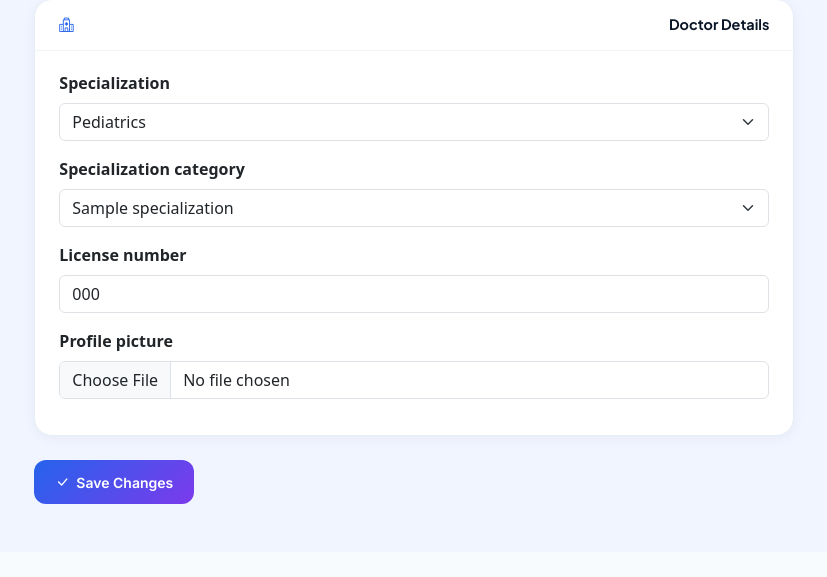
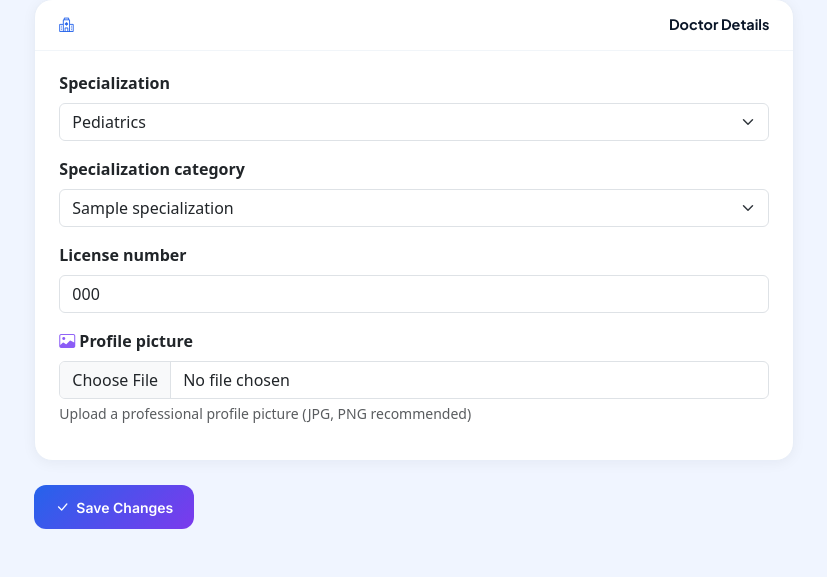
Before and after one commit to alanjenkinspaloga-byte/appointment-system2, a Django app: page /profile/ in a window 1280 px wide. Shown: the part 874-1451 px from the top of the page, without its empty margins (199-1026 px from the left). Before the commit the page ends 1378 px from the top, so only its background shows below. Run offline with Django 4.2, Linux system fonts and the light colour scheme; a user stored in the database is signed in; tables that the repository leaves empty hold one stand-in row (values such as "Sample post"); data that the repository does not hold is empty.

Commit message:
Fix profile picture form rendering with proper file input styling

```diff
--- a/templates/profile/profile.html
+++ b/templates/profile/profile.html
@@ -97,11 +97,20 @@
             </div>
             <div class="dash-card-body">
               {% for field in role_form %}
-              <div class="mb-3">
-                <label class="form-label fw-semibold">{{ field.label }}</label>
-                {{ field }}
-                {% if field.errors %}<div class="text-danger small mt-1">{{ field.errors.0 }}</div>{% endif %}
-              </div>
+                {% if field.name == 'profile_picture' %}
+                <div class="mb-3">
+                  <label class="form-label fw-semibold"><i class="bi bi-image me-1" style="color:#8b5cf6;"></i>{{ field.label }}</label>
+                  <input type="file" name="profile_picture" class="form-control" accept="image/*">
+                  {% if field.errors %}<div class="text-danger small mt-1">{{ field.errors.0 }}</div>{% endif %}
+                  <div class="form-text">Upload a professional profile picture (JPG, PNG recommended)</div>
+                </div>
+                {% else %}
+                <div class="mb-3">
+                  <label class="form-label fw-semibold">{{ field.label }}</label>
+                  {{ field }}
+                  {% if field.errors %}<div class="text-danger small mt-1">{{ field.errors.0 }}</div>{% endif %}
+                </div>
+                {% endif %}
               {% endfor %}
             </div>
           </div>
```
